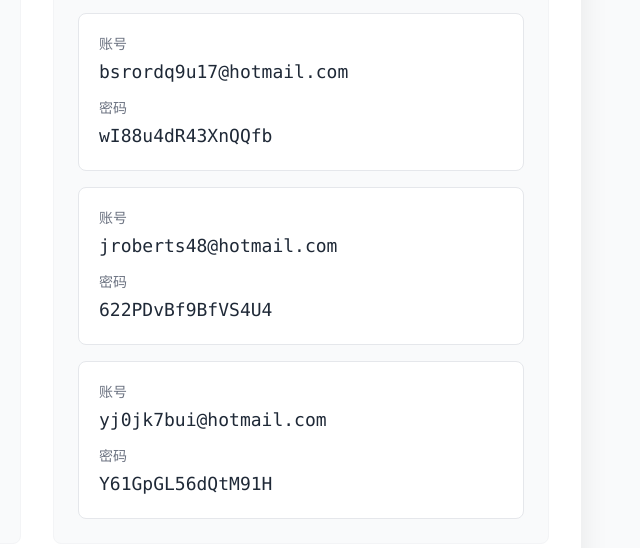
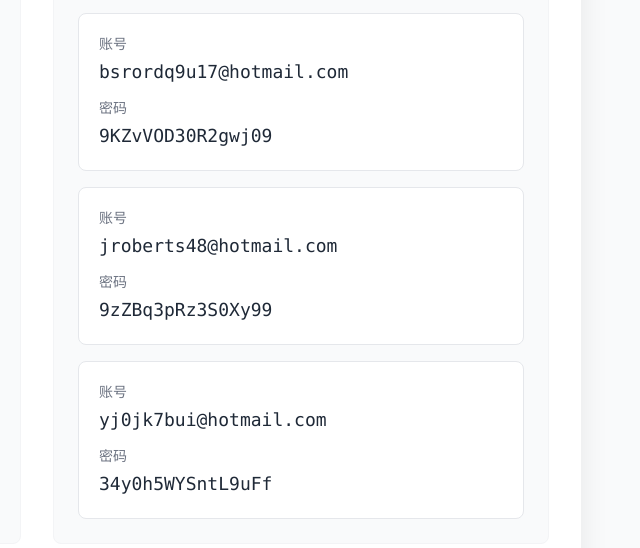
Before and after one commit to jingniaodd/qingguo, a plain HTML site: page index.html in a window 1280 px wide. Shown: the part 1538-2086 px from the top of the page, 603-1243 px from the left. Drawn offline with nearby package versions, Linux system fonts and the light colour scheme.

Commit message:
Update index.html

```diff
--- a/index.html
+++ b/index.html
@@ -271,21 +271,21 @@
                                 <p class="text-sm text-gray-500 mb-1">账号</p>
                                 <p class="font-mono text-gray-800 text-lg break-all">bsrordq9u17@hotmail.com</p>
                                 <p class="text-sm text-gray-500 mt-3 mb-1">密码</p>
-                                <p class="font-mono text-gray-800 text-lg">wI88u4dR43XnQQfb</p>
+                                <p class="font-mono text-gray-800 text-lg">9KZvVOD30R2gwj09</p>
                             </div>
 
                             <div class="bg-white p-5 rounded-lg border border-gray-200">
                                 <p class="text-sm text-gray-500 mb-1">账号</p>
                                 <p class="font-mono text-gray-800 text-lg break-all">jroberts48@hotmail.com</p>
                                 <p class="text-sm text-gray-500 mt-3 mb-1">密码</p>
-                                <p class="font-mono text-gray-800 text-lg">622PDvBf9BfVS4U4</p>
+                                <p class="font-mono text-gray-800 text-lg">9zZBq3pRz3S0Xy99</p>
                             </div>
 
                             <div class="bg-white p-5 rounded-lg border border-gray-200">
                                 <p class="text-sm text-gray-500 mb-1">账号</p>
                                 <p class="font-mono text-gray-800 text-lg break-all">yj0jk7bui@hotmail.com</p>
                                 <p class="text-sm text-gray-500 mt-3 mb-1">密码</p>
-                                <p class="font-mono text-gray-800 text-lg">Y61GpGL56dQtM91H</p>
+                                <p class="font-mono text-gray-800 text-lg">34y0h5WYSntL9uFf</p>
                             </div>
                         </div>
                     </div>
```
